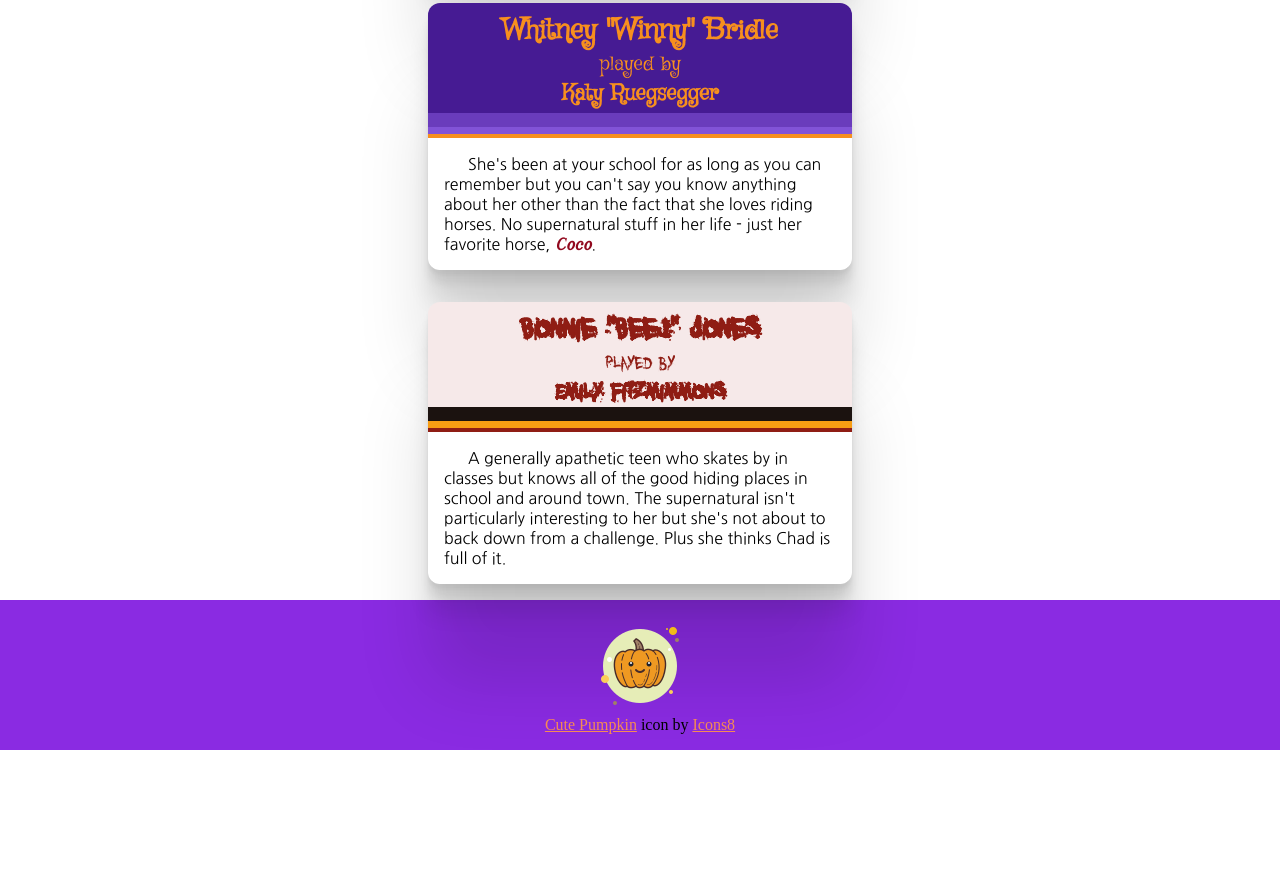
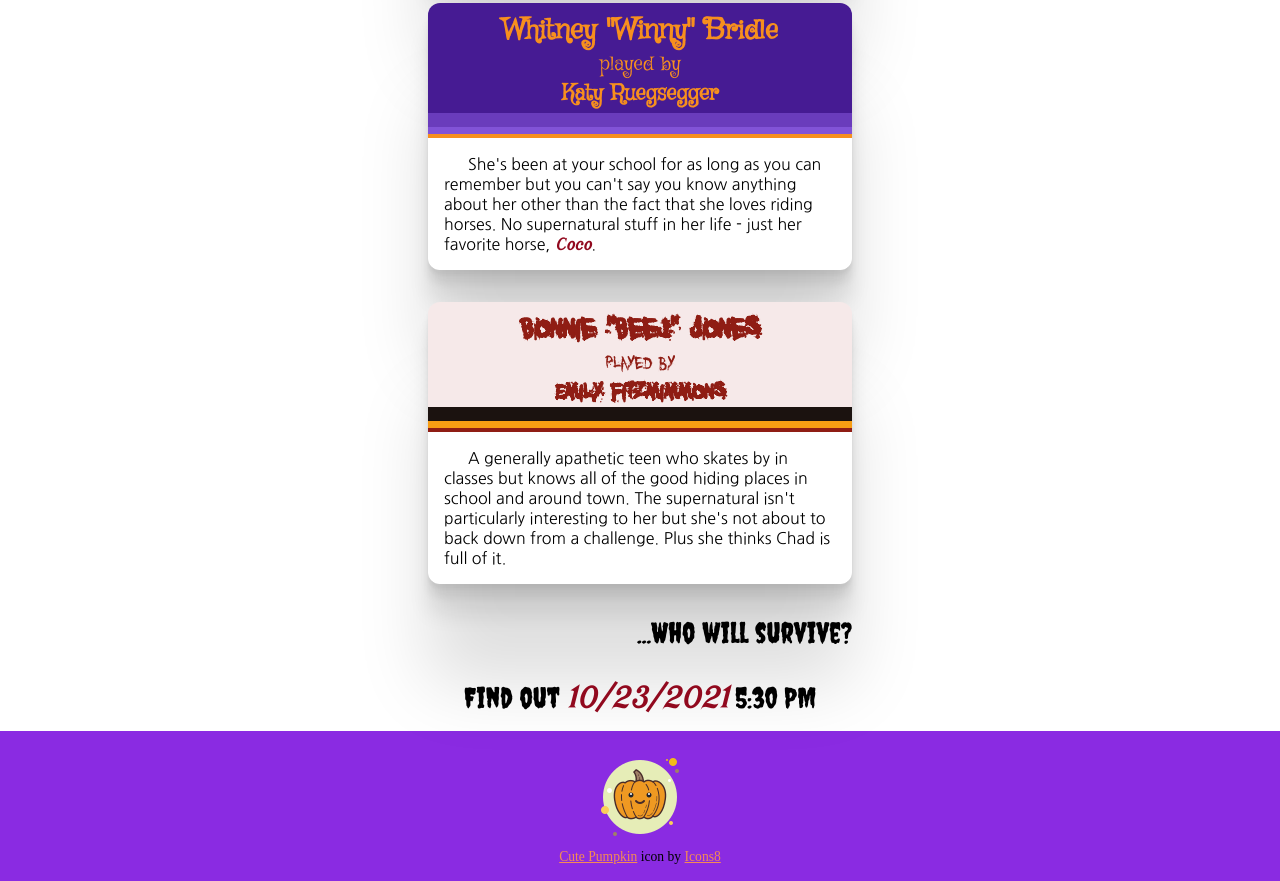
Before and after one commit to z-s-kusz/halloween-2021, a website: page index.html in a window 1280 px wide. Shown: the part 2812-3693 px from the top of the page. Before the commit the page ends 3562 px from the top, so only its background shows below. Drawn offline with Linux system fonts and the light colour scheme.

Commit message:
added drama and date/time

```diff
--- a/index.html
+++ b/index.html
@@ -160,6 +160,8 @@
           The supernatural isn't particularly interesting to her but she's not about to back down from a challenge. Plus she
           thinks Chad is full of it.</p>
         </section>
+        <section class="creepster right-text break-text">...Who will survive?</section>
+        <section class="creepster center-text break-text">Find out <em>10/23/2021</em> 5:30 PM</section>
       </main>
     </div>
 
--- a/public/styles.css
+++ b/public/styles.css
@@ -104,11 +104,15 @@ body {
 .page-header h2 {
   font-size: 3rem;
 }
+
 footer {
   background-color: blueviolet;
   padding: 1rem;
   text-align: center;
   text-indent: 0;
+}
+footer span {
+  font-size: 0.85rem;
 }
 a {
   color: #F58B54;
@@ -116,6 +120,7 @@ a {
 a:visited {
   color: #FF0000;
 }
+
 /* cards */
 section {
   margin: 1rem;
@@ -387,3 +392,9 @@ main {
   align-items: center;
   max-width: 456px;
 }
+.center-text {
+  text-align: center;
+}
+.right-text {
+  text-align: end;
+}
```
